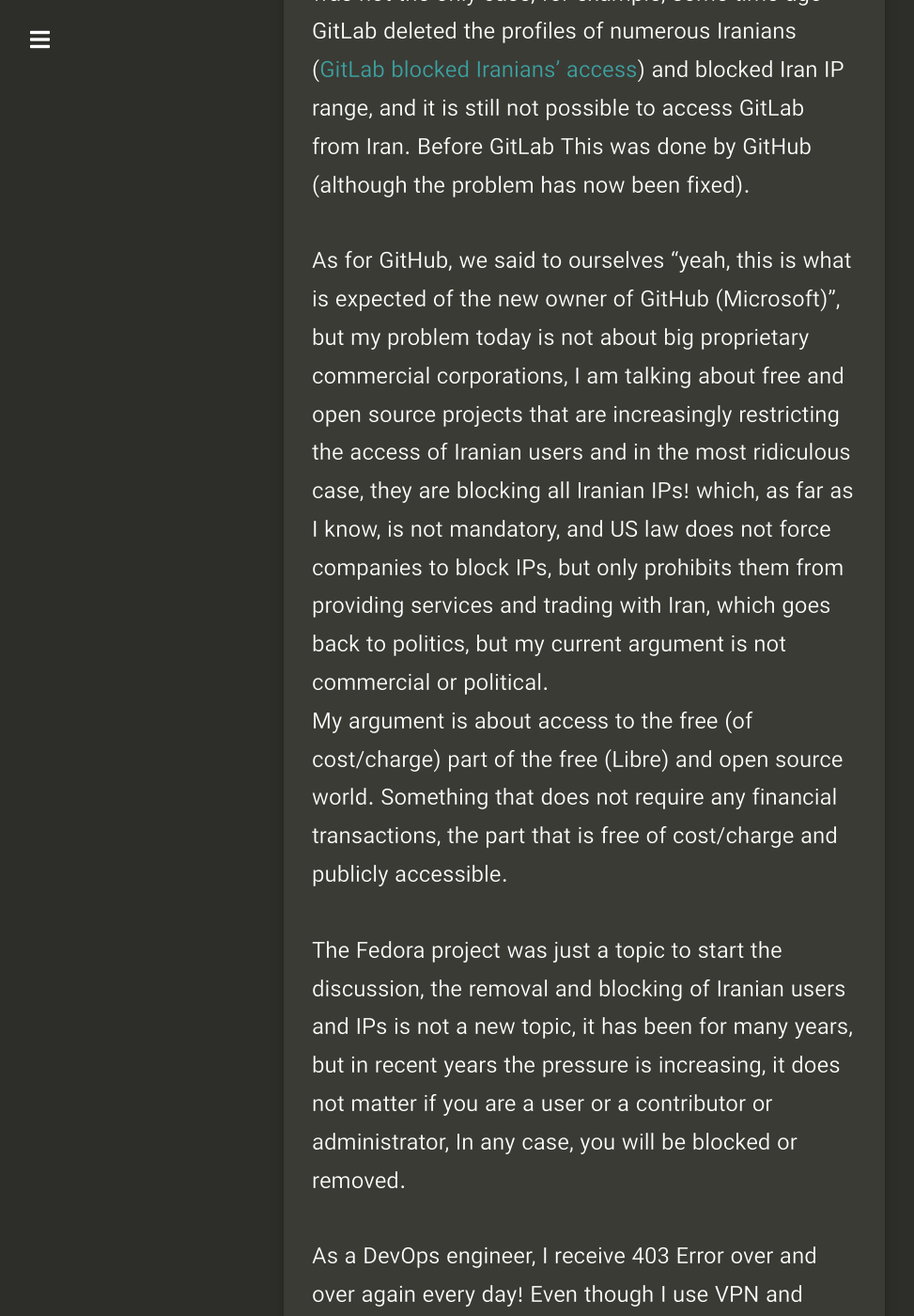
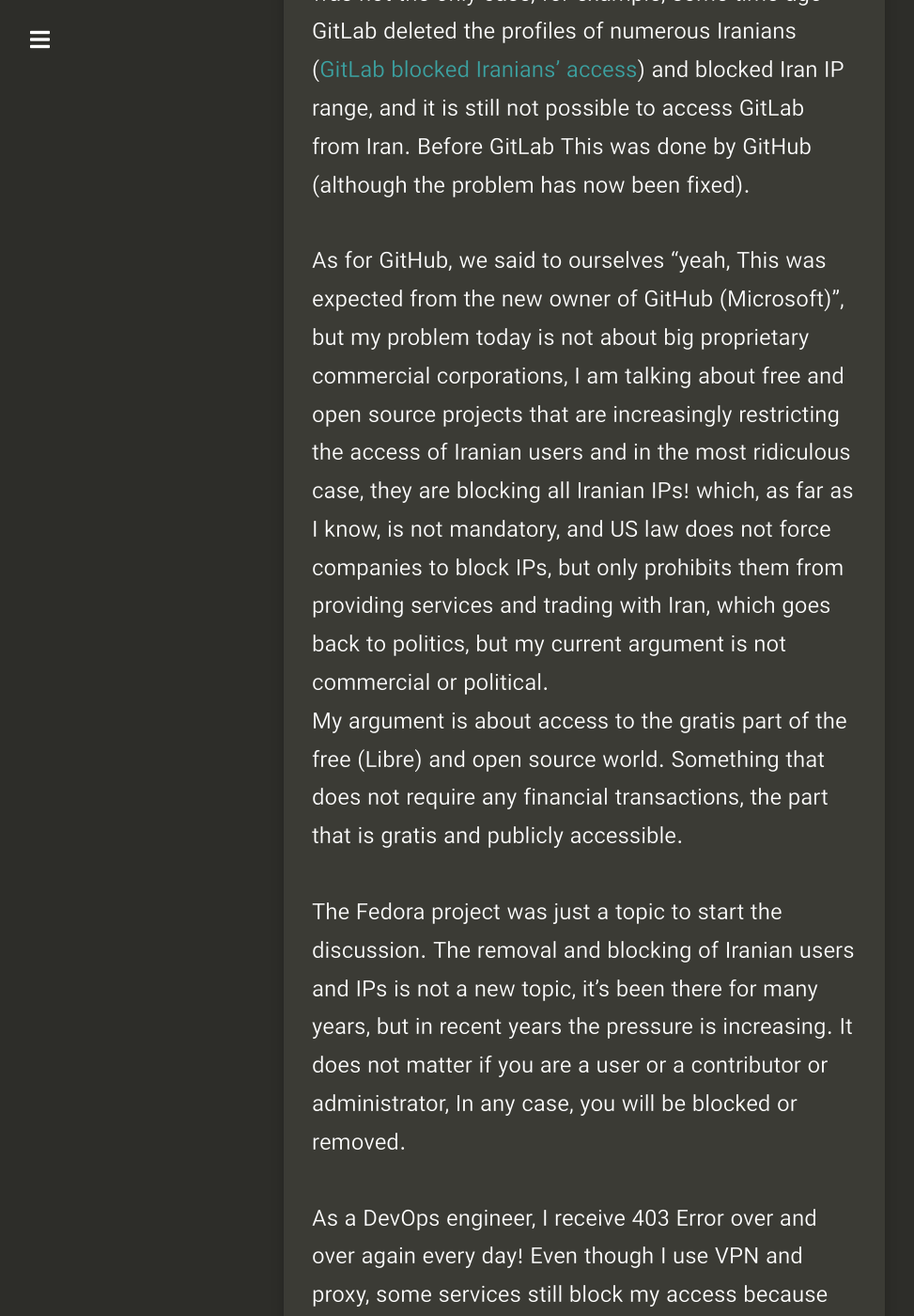
Before and after one commit to haghighi/haghighi.github.io, a Jekyll site: the page built from _posts/2021-08-20-us-restricted-free-software.md, in a window 1280 px wide and 1400 px high, scrolled down 1347 px. Shown: the whole window at 94% size, without its empty margins (18-991 px from the left). Built offline with Jekyll 4.4.1, drawn with Linux system fonts in a browser that asks for light colours; nearby versions of some CDN libraries; comment, search, counter and statistics services are not loaded; some of the changed text lies outside the part shown.

Commit message:
fix minor typo

```diff
--- a/_posts/2021-08-20-us-restricted-free-software.md
+++ b/_posts/2021-08-20-us-restricted-free-software.md
@@ -24,10 +24,10 @@
 
 My purpose of writing this post is not to describe my situation in a personal matter. This offensive deletion was not the only case, for example, some time ago GitLab deleted the profiles of numerous Iranians ([GitLab blocked Iranians’ access](https://ahmadhaghighi.com/blog/2020/gitlab/)) and blocked Iran IP range, and it is still not possible to access GitLab from Iran. Before GitLab This was done by GitHub (although the problem has now been fixed).
 
-As for GitHub, we said to ourselves “yeah, this is what is expected of the new owner of GitHub (Microsoft)”, but my problem today is not about big proprietary commercial corporations, I am talking about free and open source projects that are increasingly restricting the access of Iranian users and in the most ridiculous case, they are blocking all Iranian IPs! which, as far as I know, is not mandatory, and US law does not force companies to block IPs, but only prohibits them from providing services and trading with Iran, which goes back to politics, but my current argument is not commercial or political.
-My argument is about access to the free (of cost/charge) part of the free (Libre) and open source world. Something that does not require any financial transactions, the part that is free of cost/charge and publicly accessible.
+As for GitHub, we said to ourselves “yeah, This was expected from the new owner of GitHub (Microsoft)”, but my problem today is not about big proprietary commercial corporations, I am talking about free and open source projects that are increasingly restricting the access of Iranian users and in the most ridiculous case, they are blocking all Iranian IPs! which, as far as I know, is not mandatory, and US law does not force companies to block IPs, but only prohibits them from providing services and trading with Iran, which goes back to politics, but my current argument is not commercial or political.
+My argument is about access to the gratis part of the free (Libre) and open source world. Something that does not require any financial transactions, the part that is gratis and publicly accessible.
 
-The Fedora project was just a topic to start the discussion, the removal and blocking of Iranian users and IPs is not a new topic, it has been for many years, but in recent years the pressure is increasing, it does not matter if you are a user or a contributor or administrator, In any case, you will be blocked or removed.
+The Fedora project was just a topic to start the discussion. The removal and blocking of Iranian users and IPs is not a new topic, it's been there for many years, but in recent years the pressure is increasing. It does not matter if you are a user or a contributor or administrator, In any case, you will be blocked or removed.
 
 As a DevOps engineer, I receive 403 Error over and over again every day! Even though I use VPN and proxy, some services still block my access because they are able to detect proxy and tunnel usage (e.g. Docker Hub).
 
@@ -58,17 +58,17 @@
 
 In the end,
 I do not expect much to be done in this regard.
-My expectation or goal is not the lifting of sanctions. These are politics and my argument is not political. I do not expect business dealings with companies to sell or buy something. **I’m just talking about access to Free (Libre and free of cost/charge) knowledge and software!**
+My expectation or goal is not the lifting of sanctions. These are politics and my argument is not political. I do not expect business dealings with companies to sell or buy something. **I’m just talking about access to Free (Libre) and gratis knowledge and software!**
 
 The US government’s reason for these blockades, (in which there is no trade,) is that, firstly, **it considers source code a commercial good** and therefore applies trade laws (like EAR) to it (something that does not exist in many countries), and secondly, their excuse is that this The action prevents the Iran government from accessing the source codes and prevents the Iran government from using them for military purposes! Isn’t that ridiculous?
 People like me and all 80 million people in a country are denied access to free knowledge, just because the United States wants to block the Iran government from accessing them.
 
-Do you think it is a problem for governments to use an external server or external office (in another country) for their work? A government that bypasses banking and financial sanctions Will it cannot bypass network layers, protocols and firewalls?
+Do you think it is a problem for governments to use an external server or external office (in another country) for their work? A government which workarounds the banking and financial sanctions, surely can bypass network layers, protocols and firewalls.
 
 **It is quite clear that the only victims of this decision are people like me, the ordinary people, not the Iran government.**
 
 
-> Every Free and/or Open Source Software based/located/maintained/served/related to the USA and its companions IS NOT a Free Software for at-least 80 Million people.
+> Every Free and/or Open Source Software based/located/maintained/served/related to the USA and its companions IS NOT a Free Software, since there's no freedom of use, access and study, at-least for 80 Millions of individuals.
 
 
 ## Appendix
```
Also changed, not shown: other parts of _posts/2021-08-20-us-restricted-free-software.md (+1 -1 lines).
